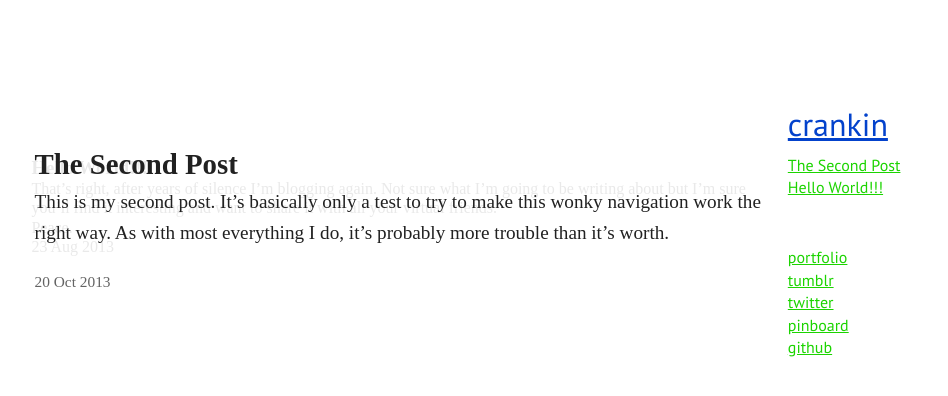
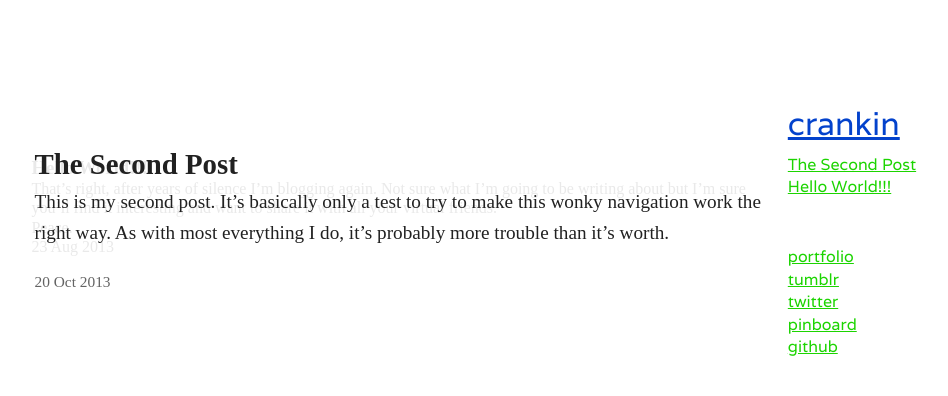
Before and after one commit to crankin/crankin.github.io, a Jekyll site: the page built from index.html, in a window 1280 px wide. Shown: the top 396 px of the page, without its empty margins (87-1035 px from the left). Built offline with Jekyll 4.4.1, drawn with Linux system fonts in a browser that asks for light colours; nearby versions of some CDN libraries; some web fonts are replaced; Markdown is read by kramdown in place of the engine named in the settings.

Commit message:
final font choices

```diff
--- a/_layouts/default.html
+++ b/_layouts/default.html
@@ -5,7 +5,7 @@
     <meta http-equiv="X-UA-Compatible" content="IE=edge,chrome=1">
     <title>{{ page.title }}</title>
     <meta name="viewport" content="width=device-width, initial-scale=1">
-<link href='http://fonts.googleapis.com/css?family=Sorts+Mill+Goudy|PT+Sans|Varela' rel='stylesheet' type='text/css'>
+<link href='http://fonts.googleapis.com/css?family=Sorts+Mill+Goudy|Varela' rel='stylesheet' type='text/css'>
     <link rel="stylesheet" href="/css/normalize.css">
     <link rel="stylesheet" href="/css/main.css">
 </head>
--- a/css/main.css
+++ b/css/main.css
@@ -26,7 +26,7 @@
     }
 
 .m-nav {
-    font-family: pt-sans, sans-serif;
+     font-family: 'Varela', sans-serif;
     font-size:1.0rem;
     line-height: 1.4;
     position:relative;
@@ -121,7 +121,7 @@
     -ms-flex: 1;              /* IE 10 */
     flex: 1;
     vertical-align:top;
-     font-family: 'PT Sans', 'Verla', sans-serif;
+     font-family: 'Varela', sans-serif;
     font-size:1.0rem;
     line-height: 1.4;
     position:relative;
```
